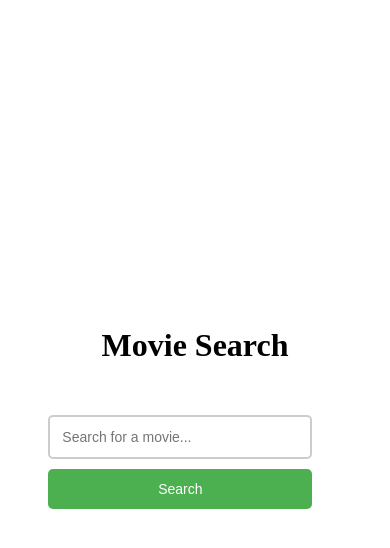
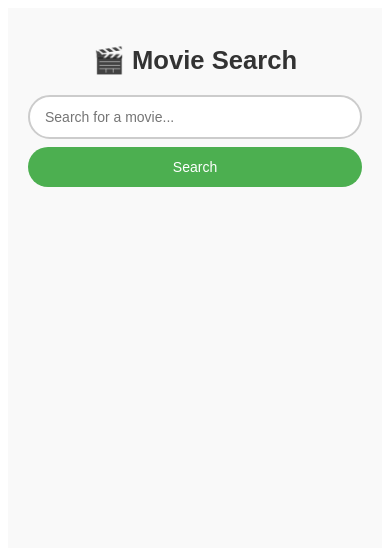
Before and after one commit to Perpetualisi/Movie_search, a React (Vite) app: page / in a window 390 px wide. Shown: the top 548 px of the page. Built offline with nearby package versions, Linux system fonts and the light colour scheme.

Commit message:
Updated App, MovieList, and SearchBar components with improved styling and responsiveness

```diff
--- a/src/App.css
+++ b/src/App.css
@@ -1,47 +1,54 @@
-
-*, *::before, *::after {
-  box-sizing: border-box;
+/* App Container */
+.App {
+  text-align: center;
+  font-family: Arial, sans-serif;
+  padding: 20px;
+  min-height: 100vh;
+  background: #f9f9f9;
 }
 
-
-html, body {
-  margin: 0;
-  padding: 0;
-  width: 100%;
-  height: 100%;
-  overflow-x: hidden;
-  overflow-y: auto;
+/* Title */
+.app-title {
+  font-size: 2.2rem;
+  margin-bottom: 20px;
+  color: #333;
 }
 
-
-body {
+/* Loading Spinner */
+.loading-container {
   display: flex;
   flex-direction: column;
-  justify-content: space-between;
-  min-height: 100vh;
+  align-items: center;
+  margin-top: 30px;
+  color: #555;
 }
 
-
-.App {
-  display: flex;
-  flex-direction: column;
-  justify-content: center;
-  align-items: center;
-  width: 100%;
-  min-height: 100vh;
-  padding: 20px;
-  box-sizing: border-box;
-  overflow: hidden;
+.spinner {
+  width: 45px;
+  height: 45px;
+  border: 5px solid #ddd;
+  border-top: 5px solid #4CAF50;
+  border-radius: 50%;
+  animation: spin 1s linear infinite;
+  margin-bottom: 12px;
 }
 
-
-@media (max-width: 768px) {
-  .App {
-    padding: 10px;
-  }
-
-
-  .movie-list {
-    padding: 10px 0;
+@keyframes spin {
+  to {
+    transform: rotate(360deg);
   }
 }
+
+/* Error Message */
+.error-message {
+  color: #d9534f;
+  font-size: 1rem;
+  margin-top: 20px;
+}
+
+/* Mobile Responsiveness */
+@media (max-width: 600px) {
+  .app-title {
+    font-size: 1.6rem;
+  }
+}
--- a/src/App.jsx
+++ b/src/App.jsx
@@ -17,17 +17,20 @@ const App = () => {
 
     if (searchQuery) {
       try {
-        const response = await axios.get(`https://www.omdbapi.com/?s=${searchQuery}&apikey=d3f6888c`);
+        const response = await axios.get(
+          `https://www.omdbapi.com/?s=${searchQuery}&apikey=d3f6888c`
+        );
+
         if (response.data.Response === 'True') {
           setMovies(response.data.Search || []);
           setError('');
         } else {
           setMovies([]);
-          setError('No movies found!');
+          setError('No movies found! Try another search.');
         }
-      } catch (error) {
-        console.error('Error fetching movie data:', error);
-        setError('There was an error fetching the data.');
+      } catch (err) {
+        console.error('Error fetching movie data:', err);
+        setError('Oops! Something went wrong. Please try again later.');
       }
     } else {
       setMovies([]);
@@ -39,13 +42,17 @@ const App = () => {
 
   return (
     <div className="App">
-      <h1>Movie Search</h1>
+      <h1 className="app-title">🎬 Movie Search</h1>
       <SearchBar onSearch={handleSearch} />
 
-      {loading && <p>Loading...</p>}
+      {loading && (
+        <div className="loading-container">
+          <div className="spinner"></div>
+          <p>Loading movies...</p>
+        </div>
+      )}
 
       {error && !loading && <p className="error-message">{error}</p>}
-
 
       {!loading && movies.length > 0 && !error && <MovieList movies={movies} />}
     </div>
--- a/src/Components/MovieList/MovieList.css
+++ b/src/Components/MovieList/MovieList.css
@@ -1,41 +1,88 @@
-/* src/Components/MovieList.css */
-
 .movie-list {
   display: grid;
-    grid-template-columns: repeat(auto-fill, minmax(200px, 1fr));
+  grid-template-columns: repeat(auto-fill, minmax(220px, 1fr));
   gap: 20px;
   padding: 20px;
 }
 
+/* Movie Card */
 .movie-card {
-    border: 1px solid #ccc;
-    border-radius: 8px;
+  border-radius: 12px;
   padding: 15px;
   text-align: center;
-    overflow-x: hidden;
+  background: linear-gradient(145deg, #f5f7fa, #e4e6eb);
+  box-shadow: 0 4px 10px rgba(0,0,0,0.1);
+  transition: transform 0.2s ease, box-shadow 0.2s ease;
+  cursor: pointer;
+  overflow: hidden;
 }
 
+.movie-card:hover {
+  transform: scale(1.05);
+  box-shadow: 0 8px 18px rgba(0,0,0,0.2);
+}
 
 .movie-card img {
   width: 100%;
   height: auto;
-    border-radius: 8px;
+  border-radius: 10px;
 }
 
 .movie-card h3 {
   font-size: 18px;
   margin-top: 10px;
+  white-space: nowrap;
+  overflow: hidden;
+  text-overflow: ellipsis;
 }
 
 .movie-card p {
   font-size: 14px;
-    color: #666;
+  color: #555;
 }
 
+/* Loading Spinner */
+.loading {
+  display: flex;
+  flex-direction: column;
+  align-items: center;
+  margin-top: 40px;
+  color: #444;
+}
 
+.spinner {
+  width: 40px;
+  height: 40px;
+  border: 4px solid #ccc;
+  border-top: 4px solid #1e90ff;
+  border-radius: 50%;
+  animation: spin 1s linear infinite;
+  margin-bottom: 10px;
+}
+
+@keyframes spin {
+  to {
+    transform: rotate(360deg);
+  }
+}
+
+/* Empty & Error States */
+.error {
+  color: red;
+  text-align: center;
+  margin-top: 20px;
+}
+
+.empty {
+  color: #777;
+  text-align: center;
+  margin-top: 20px;
+}
+
+/* Responsive */
 @media (max-width: 768px) {
   .movie-list {
-        grid-template-columns: repeat(auto-fill, minmax(150px, 1fr));
+    grid-template-columns: repeat(auto-fill, minmax(160px, 1fr));
     gap: 15px;
     padding: 10px;
   }
@@ -67,6 +114,6 @@
   }
 
   .movie-card p {
-        font-size: 10px;
+    font-size: 11px;
   }
 }
--- a/src/Components/MovieList/MovieList.jsx
+++ b/src/Components/MovieList/MovieList.jsx
@@ -2,19 +2,21 @@ import React from 'react';
 import './MovieList.css';
 
 const MovieList = ({ movies, loading, error }) => {
-
   if (loading) {
-    return <p>Loading...</p>;
+    return (
+      <div className="loading">
+        <div className="spinner"></div>
+        <p>Loading movies...</p>
+      </div>
+    );
   }
 
-
   if (error) {
-    return <p>{error}</p>;
+    return <p className="error">{error}</p>;
   }
 
-
-  if (movies.length === 0) {
-    return <p>No movies found!</p>;
+  if (!movies || movies.length === 0) {
+    return <p className="empty">No movies found!</p>;
   }
 
   return (
@@ -22,7 +24,7 @@ const MovieList = ({ movies, loading, error }) => {
       {movies.map((movie) => (
         <div key={movie.imdbID} className="movie-card">
           <img src={movie.Poster} alt={movie.Title} />
-          <h3>{movie.Title}</h3>
+          <h3 title={movie.Title}>{movie.Title}</h3>
           <p>{movie.Year}</p>
         </div>
       ))}
--- a/src/Components/SearchBar/SearchBar.css
+++ b/src/Components/SearchBar/SearchBar.css
@@ -1,60 +1,67 @@
-
-
 .search-bar {
   display: flex;
-    flex-direction: column;
-    align-items: center;
   justify-content: center;
   margin: 20px 0;
-    padding: 10px;
-    overflow-x: hidden;
+  width: 100%;
 }
 
+.search-form {
+  display: flex;
+  align-items: center;
+  width: 100%;
+  max-width: 500px;
+  gap: 10px;
+}
+
+/* Input */
 .search-input {
-    width: 100%;
-    max-width: 350px;
-    padding: 12px;
+  flex: 1;
+  padding: 12px 15px;
   font-size: 16px;
   border: 2px solid #ccc;
-    border-radius: 5px;
-    margin-bottom: 10px;
+  border-radius: 30px;
   box-sizing: border-box;
   transition: all 0.3s ease;
 }
 
+.search-input:focus {
+  outline: none;
+  border-color: #4CAF50;
+  box-shadow: 0 0 6px rgba(76, 175, 80, 0.4);
+}
+
+/* Button */
 .search-button {
   padding: 12px 20px;
   font-size: 16px;
-    background-color: #4CAF50;
-    color: white;
+  background: #4CAF50;
+  color: #fff;
   border: none;
-    border-radius: 5px;
+  border-radius: 30px;
   cursor: pointer;
-    transition: background-color 0.3s ease, transform 0.3s ease;
-    width: 100%;
-    max-width: 350px;
+  transition: all 0.3s ease;
 }
 
 .search-button:hover {
-    background-color: #45a049;
+  background: #45a049;
   transform: scale(1.05);
 }
 
-.search-button:focus,
-.search-input:focus {
+.search-button:focus {
   outline: none;
-    border-color: #4CAF50;
+  box-shadow: 0 0 6px rgba(76, 175, 80, 0.4);
 }
 
-
+/* Mobile responsiveness */
 @media (max-width: 600px) {
-    .search-input {
-        width: 90%;
-        font-size: 14px;
+  .search-form {
+    flex-direction: column;
+    gap: 8px;
   }
 
+  .search-input,
   .search-button {
-        width: 90%;
+    width: 100%;
     font-size: 14px;
   }
 }
--- a/src/Components/SearchBar/SearchBar.jsx
+++ b/src/Components/SearchBar/SearchBar.jsx
@@ -1,4 +1,3 @@
-
 import React, { useState } from 'react';
 import './SearchBar.css';
 
@@ -15,7 +14,7 @@ const SearchBar = ({ onSearch }) => {
 
   return (
     <div className="search-bar">
-      <form onSubmit={handleSearch}>
+      <form onSubmit={handleSearch} className="search-form">
         <input
           type="text"
           placeholder="Search for a movie..."
```
Lines whose indentation alone changed are shown as unchanged.
